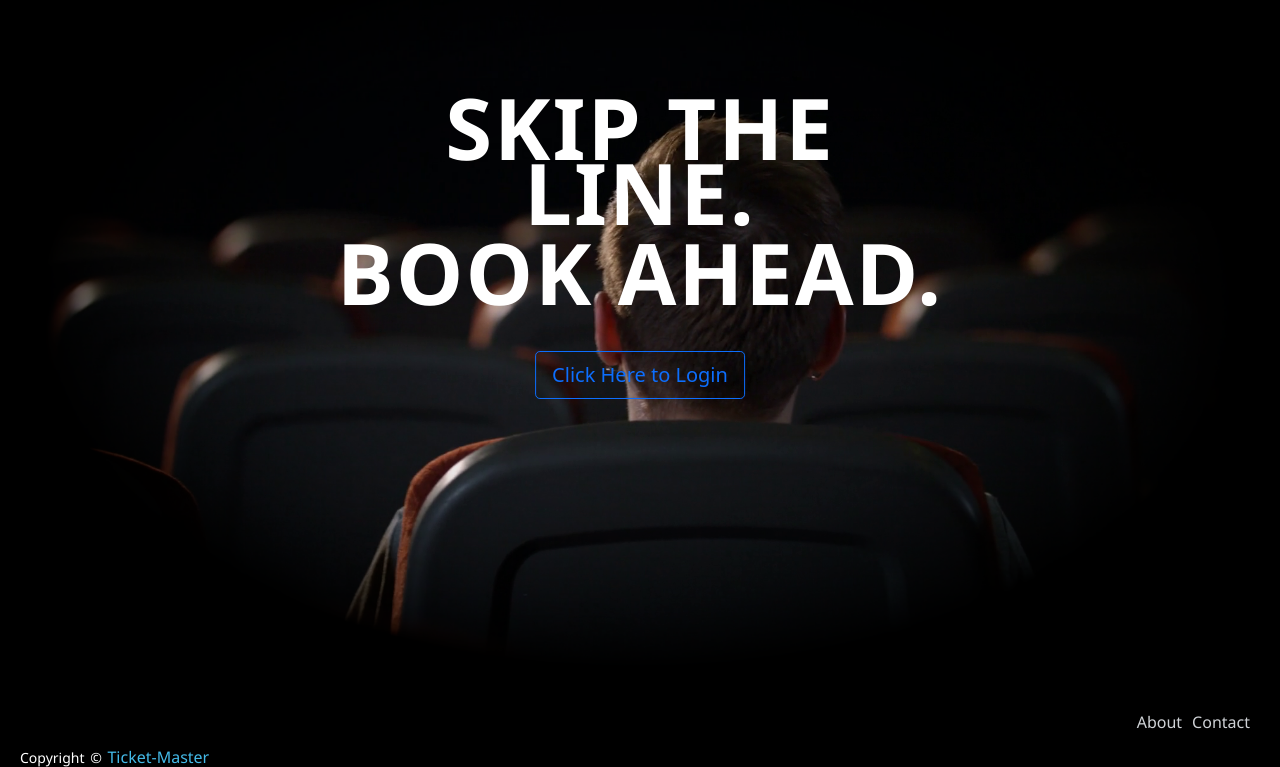
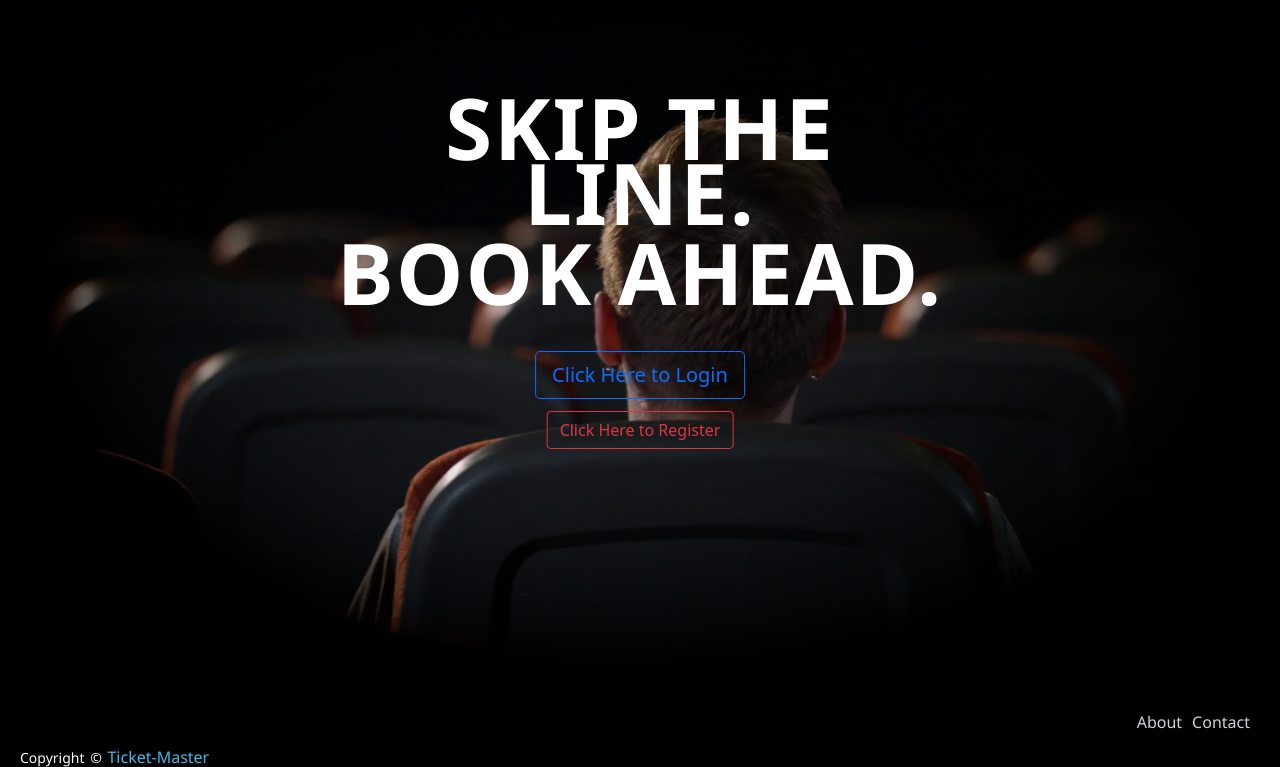
Before and after one commit to Kjm46384/CSCI4300-Final, a PHP site: page / in a window 1280 px wide. Shown: the top 767 px of the page. Run offline with PHP 8.4, Linux system fonts and the light colour scheme.

Commit message:
Add register button
Added register button to homepage

```diff
--- a/css/homepage.css
+++ b/css/homepage.css
@@ -62,6 +62,14 @@ h1{
   top: 25%;
   left: 50%;
   margin-top: 175px;
+  transform: translate(-50%, -50%);
+}
+
+.center-top-double-dipped {
+  position: absolute;
+  top: 25%;
+  left: 50%;
+  margin-top: 230px;
   transform: translate(-50%, -50%);
 }
 
--- a/index.php
+++ b/index.php
@@ -17,6 +17,9 @@
             <a href="login.php">
                 <button type="button" class="btn btn-outline-primary btn-lg center-top-dipped">Click Here to Login</button>
             </a>
+            <a href="register.php">
+                <button type="button" class="btn btn-outline-danger center-top-double-dipped">Click Here to Register</button>
+            </a>
         </section>
     </div>
     <footer>
```
